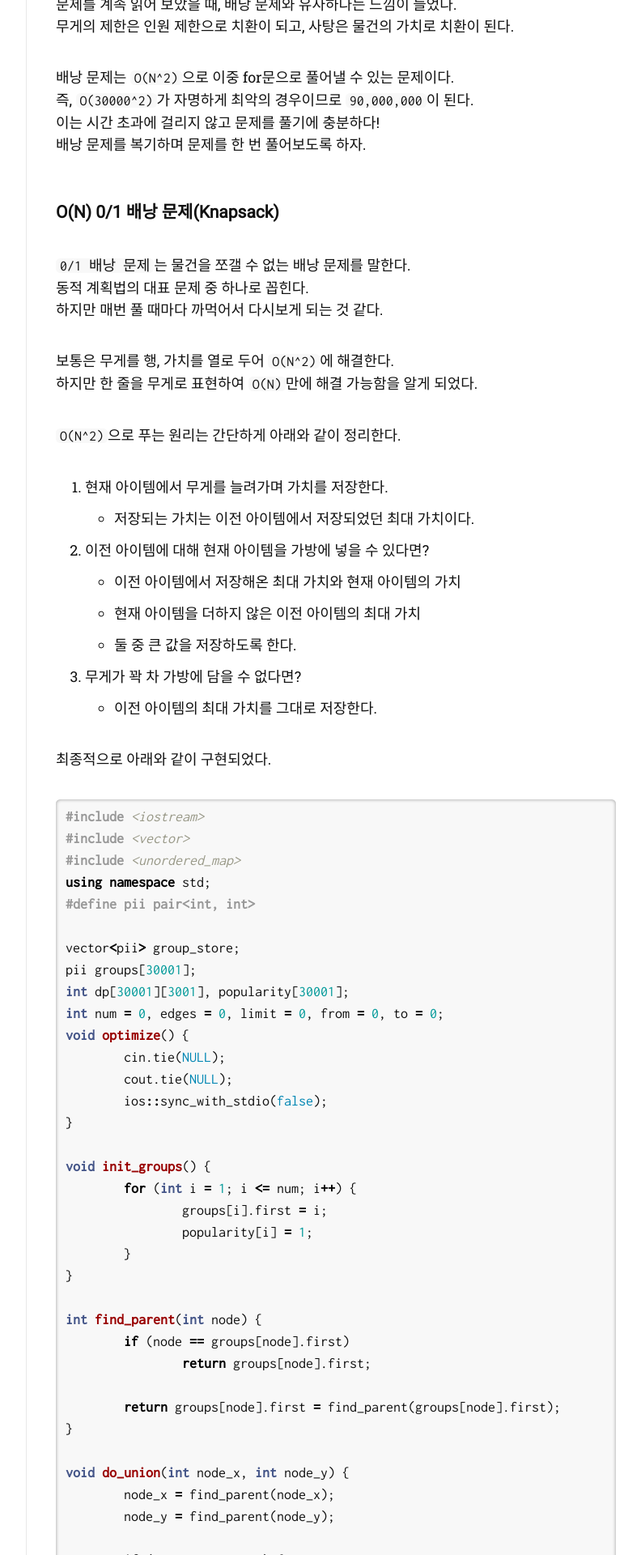
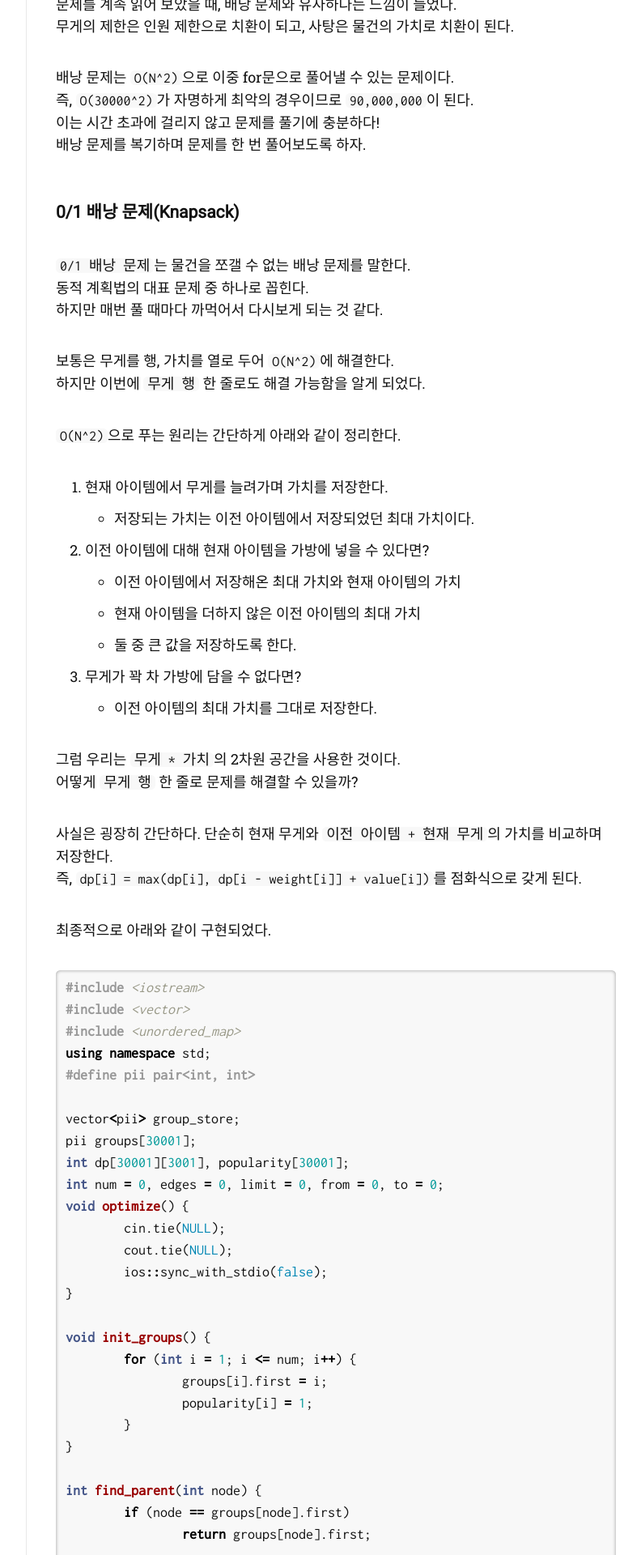
Before and after one commit to Jinseop-Sim/Jinseop-Sim.github.io, a Jekyll site: the page built from _posts/2024-02-18-bj-20303.md, in a window 1280 px wide. Shown: the part 2620-4540 px from the top of the page at 81% size, without its empty margins (357-1149 px from the left). Built offline with Jekyll 4.4.1, drawn with Linux system fonts in a browser that asks for light colours; nearby versions of some CDN libraries; some web fonts are replaced; some of the changed text lies outside the part shown.

Commit message:
글 수정

````diff
--- a/_posts/2024-02-18-bj-20303.md
+++ b/_posts/2024-02-18-bj-20303.md
@@ -84,13 +84,13 @@ for (int i = 1; i <= num; i++) {
 이는 시간 초과에 걸리지 않고 문제를 풀기에 충분하다!
 배낭 문제를 복기하며 문제를 한 번 풀어보도록 하자.
 
-### O(N) 0/1 배낭 문제(Knapsack)
+### 0/1 배낭 문제(Knapsack)
 ```0/1 배낭 문제```는 물건을 쪼갤 수 없는 배낭 문제를 말한다.
 동적 계획법의 대표 문제 중 하나로 꼽힌다.
 하지만 매번 풀 때마다 까먹어서 다시보게 되는 것 같다.
 
 보통은 무게를 행, 가치를 열로 두어 ```O(N^2)```에 해결한다.
-하지만 한 줄을 무게로 표현하여 ```O(N)```만에 해결 가능함을 알게 되었다.
+하지만 이번에 ```무게 행``` 한 줄로도 해결 가능함을 알게 되었다.
 
 ```O(N^2)```으로 푸는 원리는 간단하게 아래와 같이 정리한다.
 1. 현재 아이템에서 무게를 늘려가며 가치를 저장한다.
@@ -101,6 +101,13 @@ for (int i = 1; i <= num; i++) {
   - 둘 중 큰 값을 저장하도록 한다.
 3. 무게가 꽉 차 가방에 담을 수 없다면?
   - 이전 아이템의 최대 가치를 그대로 저장한다.
+
+그럼 우리는 ```무게 * 가치```의 2차원 공간을 사용한 것이다.
+어떻게 ```무게 행``` 한 줄로 문제를 해결할 수 있을까?
+
+사실은 굉장히 간단하다.
+단순히 현재 무게와 ```이전 아이템 + 현재 무게```의 가치를 비교하며 저장한다.
+즉, ```dp[i] = max(dp[i], dp[i - weight[i]] + value[i])```를 점화식으로 갖게 된다.
 
 최종적으로 아래와 같이 구현되었다.
 {% highlight cpp %}
````
